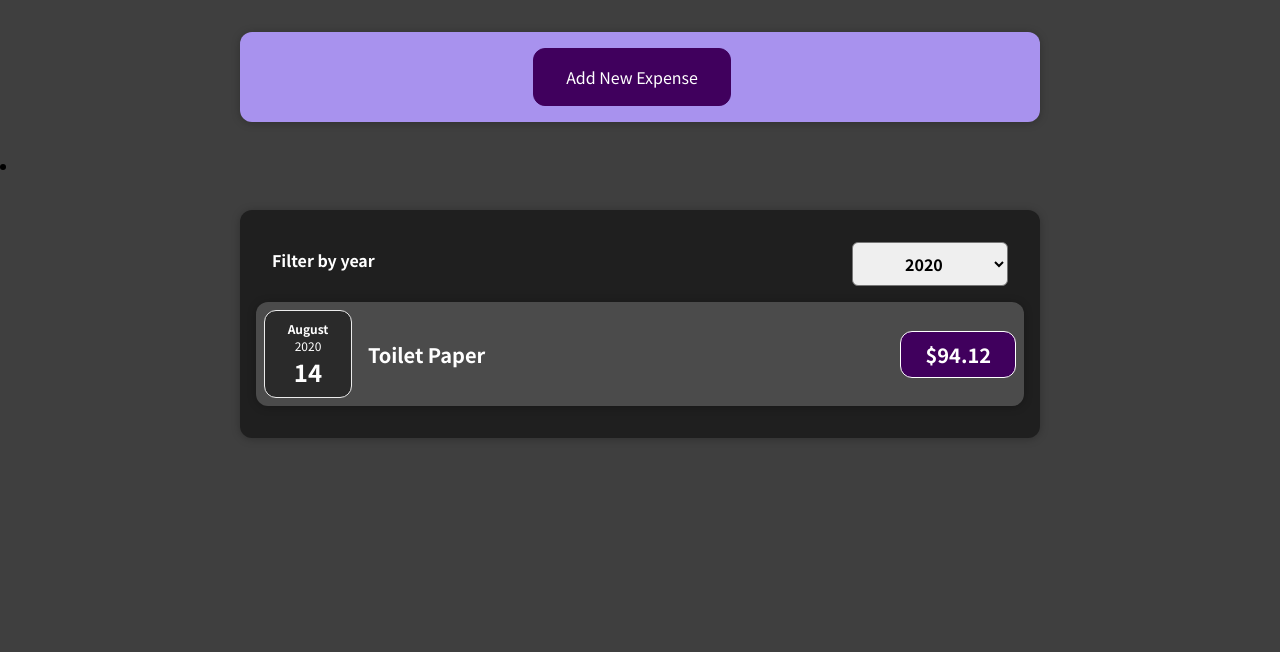
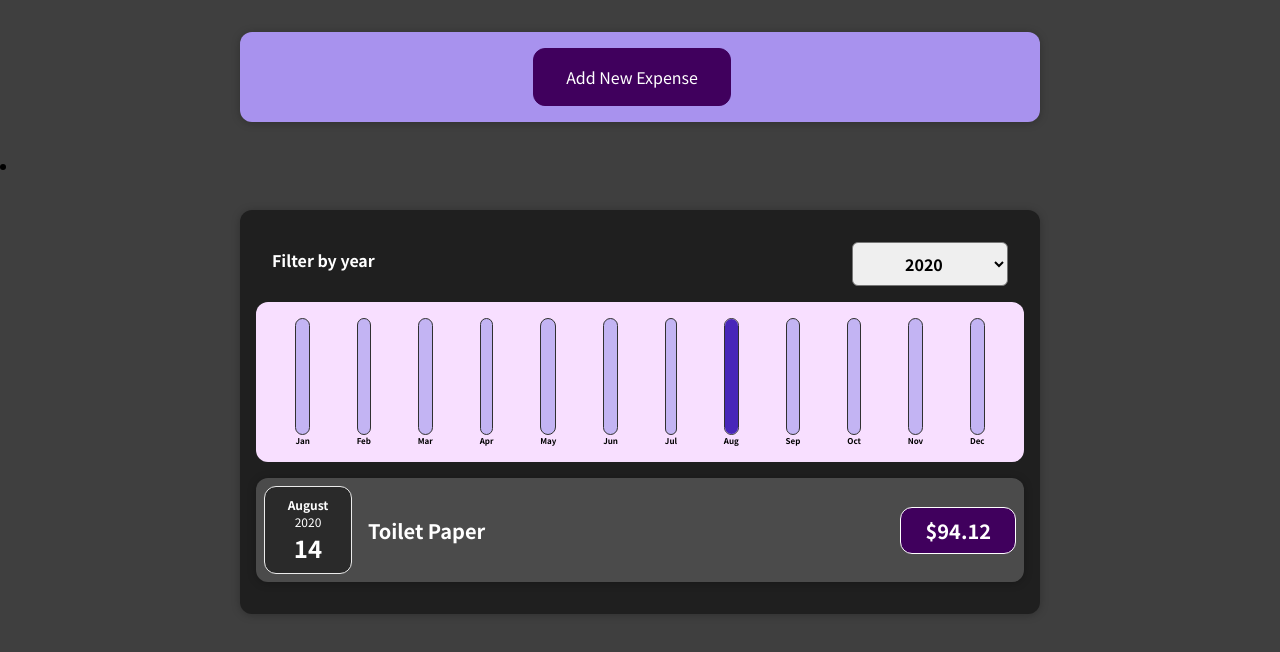
Before and after one commit to yurileeeee/react-complete-guide, a React (Create React App) app: page / in a window 1280 px wide. Shown: the top 652 px of the page. Built offline with nearby package versions, Linux system fonts and the light colour scheme.

Commit message:
📰 Feat: 데이터 반영해서 차트 표현

```diff
--- a/src/components/Chart/Chart.js
+++ b/src/components/Chart/Chart.js
@@ -4,13 +4,16 @@
 import './Chart.css';
 
 const Chart = (props) => {
+  const dataPointValues = props.dataPoints.map((dataPoint) => dataPoint.value);
+  const totalMaximum = Math.max(...dataPointValues);
+
   return (
     <div className='chart'>
       {props.dataPoints.map((dataPoint) => (
         <ChartBar
           key={dataPoint.label}
           value={dataPoint.value}
-          maxValue={null}
+          maxValue={totalMaximum}
           label={dataPoint.label}
         />
       ))}
--- a/src/components/Chart/ChartBar.js
+++ b/src/components/Chart/ChartBar.js
@@ -5,7 +5,7 @@
 const ChartBar = (props) => {
   let barFillHeight = '0%';
 
-  if (props.max > 0) {
+  if (props.maxValue > 0) {
     barFillHeight = Math.round((props.value / props.maxValue) * 100) + '%';
   }
   return (
--- a/src/components/Expenses/Expenses.js
+++ b/src/components/Expenses/Expenses.js
@@ -3,6 +3,7 @@
 import Card from '../UI/Card';
 import ExpensesFilter from './ExpensesFilter';
 import ExpensesList from './ExpensesList';
+import ExpensesChart from './ExpensesChart';
 import './Expenses.css';
 
 // 비용 목록 관리
@@ -25,6 +26,7 @@
             selected={filteredYear}
             onChangeFilter={filterChangeHandler}
           />
+          <ExpensesChart expenses={filteredExpenses} />
           <ExpensesList items={filteredExpenses} />
         </Card>
       </li>
--- /dev/null
+++ b/src/components/Expenses/ExpensesChart.js
@@ -0,0 +1,29 @@
+import React from 'react';
+
+import Chart from '../Chart/Chart';
+
+const ExpensesChart = (props) => {
+  const chartDataPoints = [
+    { label: 'Jan', value: 0 },
+    { label: 'Feb', value: 0 },
+    { label: 'Mar', value: 0 },
+    { label: 'Apr', value: 0 },
+    { label: 'May', value: 0 },
+    { label: 'Jun', value: 0 },
+    { label: 'Jul', value: 0 },
+    { label: 'Aug', value: 0 },
+    { label: 'Sep', value: 0 },
+    { label: 'Oct', value: 0 },
+    { label: 'Nov', value: 0 },
+    { label: 'Dec', value: 0 },
+  ];
+
+  for (const expense of props.expenses) {
+    const expenseMonth = expense.date.getMonth(); // starting at 0 => January => 0
+    chartDataPoints[expenseMonth].value += expense.amount;
+  }
+
+  return <Chart dataPoints={chartDataPoints} />;
+};
+
+export default ExpensesChart;
```
